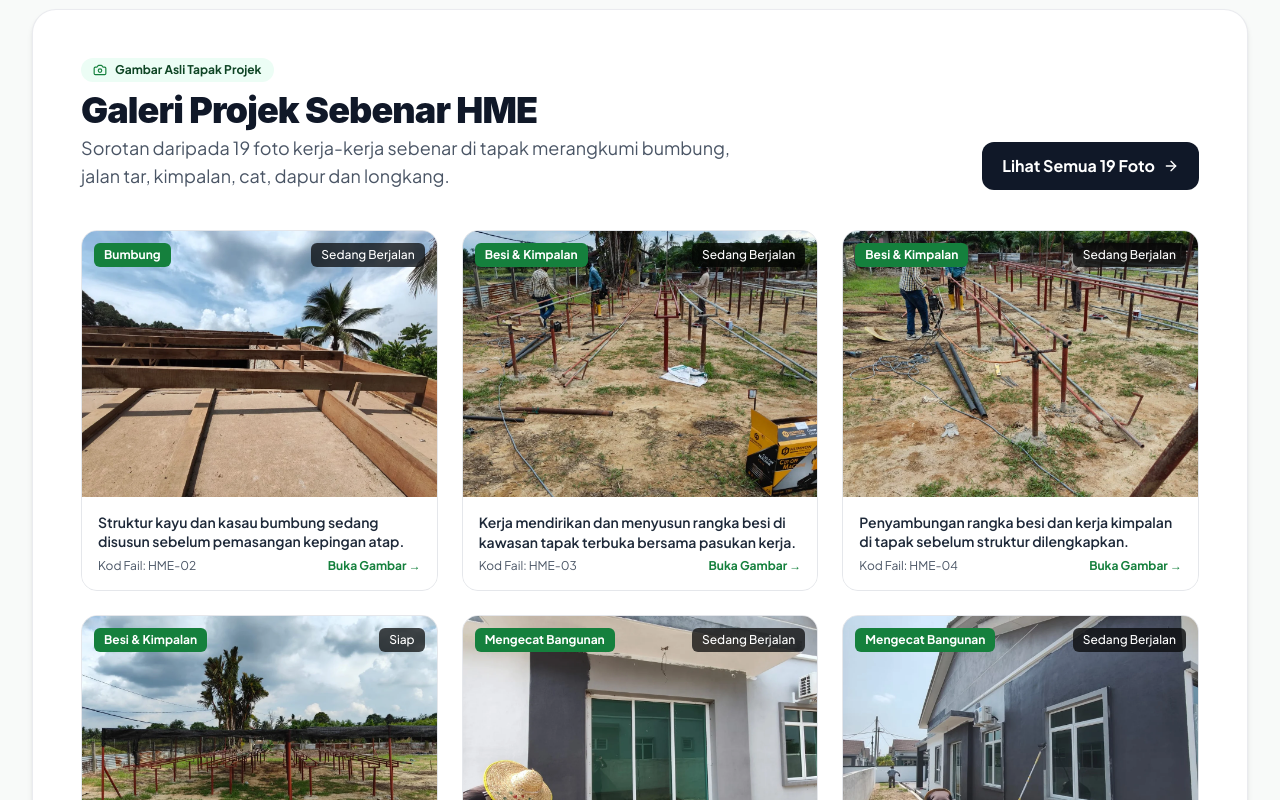
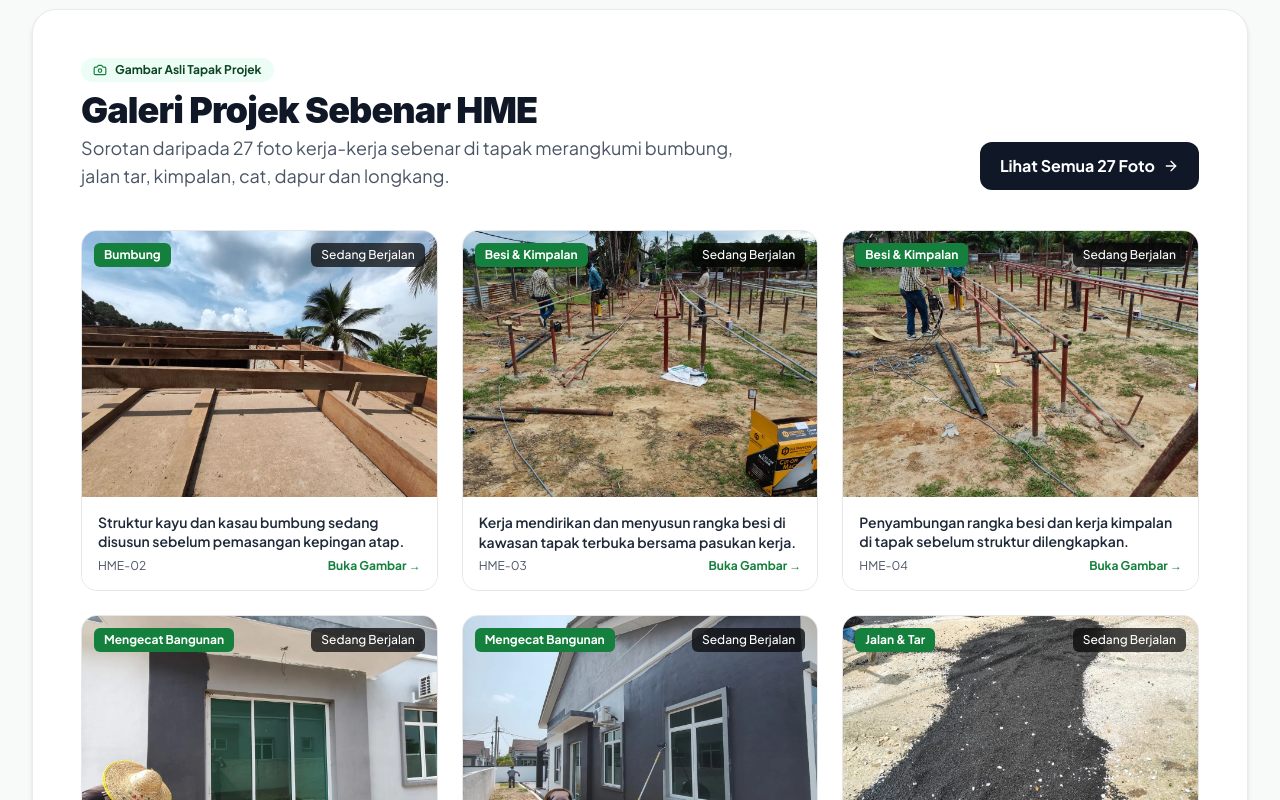
Before and after one commit to syafiqapextreasure/HIJAU-MEGAH-ENTERPRISE, a React (Vite) app: page / in a window 1280 px wide. Shown: the part 3620-4420 px from the top of the page. Built offline with nearby package versions, Linux system fonts and the light colour scheme.

Commit message:
Refine HME portfolio labels and order

```diff
--- a/src/data/hmeData.ts
+++ b/src/data/hmeData.ts
@@ -469,6 +469,15 @@ export const PORTFOLIO_ITEMS: PortfolioItem[] = [
   }
 ];
 
+export const ORDERED_PORTFOLIO_ITEMS: PortfolioItem[] = [...PORTFOLIO_ITEMS].sort((a, b) => {
+  const statusOrder: Record<PortfolioItem['status'], number> = {
+    'Sedang Berjalan': 0,
+    Siap: 1,
+  };
+
+  return statusOrder[a.status] - statusOrder[b.status];
+});
+
 export const WORK_PROCESS_STEPS = [
   {
     step: '01',
--- a/src/pages/PortfolioPage.tsx
+++ b/src/pages/PortfolioPage.tsx
@@ -1,6 +1,6 @@
 import React, { useState, useEffect, useCallback, useId } from 'react';
 import { PageRoute, ServiceCategory, PortfolioItem } from '../types';
-import { PORTFOLIO_ITEMS, getWhatsAppUrl, CONTACT_INFO } from '../data/hmeData';
+import { ORDERED_PORTFOLIO_ITEMS, getWhatsAppUrl } from '../data/hmeData';
 import {
   Camera,
   X,
@@ -30,13 +30,13 @@ export const PortfolioPage: React.FC<PortfolioPageProps> = ({
 
   // Filter items
   const filteredItems = activeFilter === 'all'
-    ? PORTFOLIO_ITEMS
-    : PORTFOLIO_ITEMS.filter((item) => item.category === activeFilter);
+    ? ORDERED_PORTFOLIO_ITEMS
+    : ORDERED_PORTFOLIO_ITEMS.filter((item) => item.category === activeFilter);
 
   // If an initialPhotoCode was passed, open lightbox for it on mount
   useEffect(() => {
     if (initialPhotoCode) {
-      const idx = PORTFOLIO_ITEMS.findIndex((p) => p.code === initialPhotoCode);
+      const idx = ORDERED_PORTFOLIO_ITEMS.findIndex((p) => p.code === initialPhotoCode);
       if (idx !== -1) {
         setLightboxIndex(idx);
       }
@@ -50,9 +50,9 @@ export const PortfolioPage: React.FC<PortfolioPageProps> = ({
     if (e.key === 'Escape') {
       setLightboxIndex(null);
     } else if (e.key === 'ArrowRight') {
-      setLightboxIndex((prev) => (prev !== null ? (prev + 1) % PORTFOLIO_ITEMS.length : null));
+      setLightboxIndex((prev) => (prev !== null ? (prev + 1) % ORDERED_PORTFOLIO_ITEMS.length : null));
     } else if (e.key === 'ArrowLeft') {
-      setLightboxIndex((prev) => (prev !== null ? (prev - 1 + PORTFOLIO_ITEMS.length) % PORTFOLIO_ITEMS.length : null));
+      setLightboxIndex((prev) => (prev !== null ? (prev - 1 + ORDERED_PORTFOLIO_ITEMS.length) % ORDERED_PORTFOLIO_ITEMS.length : null));
     }
   }, [lightboxIndex]);
 
@@ -69,16 +69,16 @@ export const PortfolioPage: React.FC<PortfolioPageProps> = ({
     };
   }, [lightboxIndex, handleKeyDown]);
 
-  const currentLightboxItem = lightboxIndex !== null ? PORTFOLIO_ITEMS[lightboxIndex] : null;
+  const currentLightboxItem = lightboxIndex !== null ? ORDERED_PORTFOLIO_ITEMS[lightboxIndex] : null;
 
   const categories: { id: 'all' | ServiceCategory; label: string; count: number }[] = [
-    { id: 'all', label: 'Semua Foto', count: PORTFOLIO_ITEMS.length },
-    { id: 'bumbung', label: 'Bumbung', count: PORTFOLIO_ITEMS.filter(i => i.category === 'bumbung').length },
-    { id: 'besi', label: 'Besi & Kimpalan', count: PORTFOLIO_ITEMS.filter(i => i.category === 'besi').length },
-    { id: 'cat', label: 'Mengecat', count: PORTFOLIO_ITEMS.filter(i => i.category === 'cat').length },
-    { id: 'jalan', label: 'Jalan & Tar', count: PORTFOLIO_ITEMS.filter(i => i.category === 'jalan').length },
-    { id: 'dapur', label: 'Dapur & Sinki', count: PORTFOLIO_ITEMS.filter(i => i.category === 'dapur').length },
-    { id: 'longkang', label: 'Longkang', count: PORTFOLIO_ITEMS.filter(i => i.category === 'longkang').length },
+    { id: 'all', label: 'Semua Foto', count: ORDERED_PORTFOLIO_ITEMS.length },
+    { id: 'bumbung', label: 'Bumbung', count: ORDERED_PORTFOLIO_ITEMS.filter(i => i.category === 'bumbung').length },
+    { id: 'besi', label: 'Besi & Kimpalan', count: ORDERED_PORTFOLIO_ITEMS.filter(i => i.category === 'besi').length },
+    { id: 'cat', label: 'Mengecat', count: ORDERED_PORTFOLIO_ITEMS.filter(i => i.category === 'cat').length },
+    { id: 'jalan', label: 'Jalan & Tar', count: ORDERED_PORTFOLIO_ITEMS.filter(i => i.category === 'jalan').length },
+    { id: 'dapur', label: 'Dapur & Sinki', count: ORDERED_PORTFOLIO_ITEMS.filter(i => i.category === 'dapur').length },
+    { id: 'longkang', label: 'Longkang', count: ORDERED_PORTFOLIO_ITEMS.filter(i => i.category === 'longkang').length },
   ];
 
   return (
@@ -105,7 +105,7 @@ export const PortfolioPage: React.FC<PortfolioPageProps> = ({
             <span>Kategori Kerja:</span>
           </div>
           <span className="text-xs sm:text-sm font-medium text-gray-500">
-            Menunjukkan {filteredItems.length} daripada {PORTFOLIO_ITEMS.length} foto projek
+            Menunjukkan {filteredItems.length} daripada {ORDERED_PORTFOLIO_ITEMS.length} foto projek
           </span>
         </div>
 
@@ -140,7 +140,7 @@ export const PortfolioPage: React.FC<PortfolioPageProps> = ({
       {/* Photo Gallery Grid */}
       <section aria-label="Senarai Foto Projek" className="grid grid-cols-1 sm:grid-cols-2 lg:grid-cols-3 gap-6 sm:gap-8">
         {filteredItems.map((item) => {
-          const globalIndex = PORTFOLIO_ITEMS.findIndex(p => p.id === item.id);
+          const globalIndex = ORDERED_PORTFOLIO_ITEMS.findIndex(p => p.id === item.id);
           return (
             <article
               key={item.id}
@@ -200,7 +200,7 @@ export const PortfolioPage: React.FC<PortfolioPageProps> = ({
               <div className="p-5 flex-1 flex flex-col">
                 <div className="space-y-1.5">
                   <div className="flex items-center justify-between text-xs text-gray-500 font-mono">
-                    <span>Kod Fail: {item.code}</span>
+                    <span>{item.code}</span>
                     <span className="text-[#15803D] font-bold font-sans">{item.categoryLabel}</span>
                   </div>
                   <h3 className="text-base sm:text-lg font-bold text-gray-900 leading-snug group-hover:text-[#15803D] transition-colors">
@@ -244,7 +244,7 @@ export const PortfolioPage: React.FC<PortfolioPageProps> = ({
                 {currentLightboxItem.categoryLabel}
               </span>
               <span className="text-xs sm:text-sm font-mono text-gray-300">
-                Kod: {currentLightboxItem.code} ({lightboxIndex + 1} / {PORTFOLIO_ITEMS.length})
+                {currentLightboxItem.code} ({lightboxIndex + 1} / {ORDERED_PORTFOLIO_ITEMS.length})
               </span>
             </div>
 
@@ -268,7 +268,7 @@ export const PortfolioPage: React.FC<PortfolioPageProps> = ({
             <button
               onClick={() =>
                 setLightboxIndex(
-                  (lightboxIndex - 1 + PORTFOLIO_ITEMS.length) % PORTFOLIO_ITEMS.length
+                  (lightboxIndex - 1 + ORDERED_PORTFOLIO_ITEMS.length) % ORDERED_PORTFOLIO_ITEMS.length
                 )
               }
               className="absolute left-2 sm:left-4 z-10 p-3 rounded-full bg-black/60 hover:bg-black/80 text-white transition-all min-h-[48px] min-w-[48px] flex items-center justify-center backdrop-blur-xs focus:outline-hidden focus-visible:ring-2 focus-visible:ring-emerald-400"
@@ -292,7 +292,7 @@ export const PortfolioPage: React.FC<PortfolioPageProps> = ({
             {/* Next Button */}
             <button
               onClick={() =>
-                setLightboxIndex((lightboxIndex + 1) % PORTFOLIO_ITEMS.length)
+                setLightboxIndex((lightboxIndex + 1) % ORDERED_PORTFOLIO_ITEMS.length)
               }
               className="absolute right-2 sm:right-4 z-10 p-3 rounded-full bg-black/60 hover:bg-black/80 text-white transition-all min-h-[48px] min-w-[48px] flex items-center justify-center backdrop-blur-xs focus:outline-hidden focus-visible:ring-2 focus-visible:ring-emerald-400"
               aria-label="Foto seterusnya"
--- a/src/pages/UtamaPage.tsx
+++ b/src/pages/UtamaPage.tsx
@@ -1,6 +1,6 @@
 import React from 'react';
 import { PageRoute } from '../types';
-import { CONTACT_INFO, SERVICES, PORTFOLIO_ITEMS, WORK_PROCESS_STEPS, FAQS, getWhatsAppUrl } from '../data/hmeData';
+import { CONTACT_INFO, SERVICES, ORDERED_PORTFOLIO_ITEMS, WORK_PROCESS_STEPS, FAQS, getWhatsAppUrl } from '../data/hmeData';
 import { EnquiryForm } from '../components/EnquiryForm';
 import {
   ArrowRight,
@@ -26,7 +26,7 @@ interface UtamaPageProps {
 
 export const UtamaPage: React.FC<UtamaPageProps> = ({ onNavigate, onOpenLightbox }) => {
   // Selected original project photos for the home preview
-  const previewPhotos = PORTFOLIO_ITEMS.slice(0, 6);
+  const previewPhotos = ORDERED_PORTFOLIO_ITEMS.slice(0, 6);
 
   const scrollToEnquiry = () => {
     const el = document.getElementById('borang-sebut-harga');
@@ -437,7 +437,7 @@ export const UtamaPage: React.FC<UtamaPageProps> = ({ onNavigate, onOpenLightbox
                 Galeri Projek Sebenar HME
               </h2>
               <p className="text-base sm:text-lg text-gray-600 mt-1 max-w-2xl">
-                Sorotan daripada 19 foto kerja-kerja sebenar di tapak merangkumi bumbung, jalan tar, kimpalan, cat, dapur dan longkang.
+                Sorotan daripada {ORDERED_PORTFOLIO_ITEMS.length} foto kerja-kerja sebenar di tapak merangkumi bumbung, jalan tar, kimpalan, cat, dapur dan longkang.
               </p>
             </div>
 
@@ -448,7 +448,7 @@ export const UtamaPage: React.FC<UtamaPageProps> = ({ onNavigate, onOpenLightbox
               }}
               className="inline-flex items-center gap-2 px-5 py-3 rounded-xl bg-gray-900 hover:bg-gray-800 text-white font-bold text-base transition-colors self-start md:self-end min-h-[48px]"
             >
-              <span>Lihat Semua 19 Foto</span>
+              <span>Lihat Semua {ORDERED_PORTFOLIO_ITEMS.length} Foto</span>
               <ArrowRight className="w-4 h-4" />
             </button>
           </div>
@@ -488,7 +488,7 @@ export const UtamaPage: React.FC<UtamaPageProps> = ({ onNavigate, onOpenLightbox
                     {photo.caption}
                   </p>
                   <p className="text-xs text-gray-600 mt-1.5 flex items-center justify-between">
-                    <span>Kod Fail: {photo.code}</span>
+                    <span>{photo.code}</span>
                     <span className="text-[#15803D] font-bold">Buka Gambar →</span>
                   </p>
                 </div>
```
